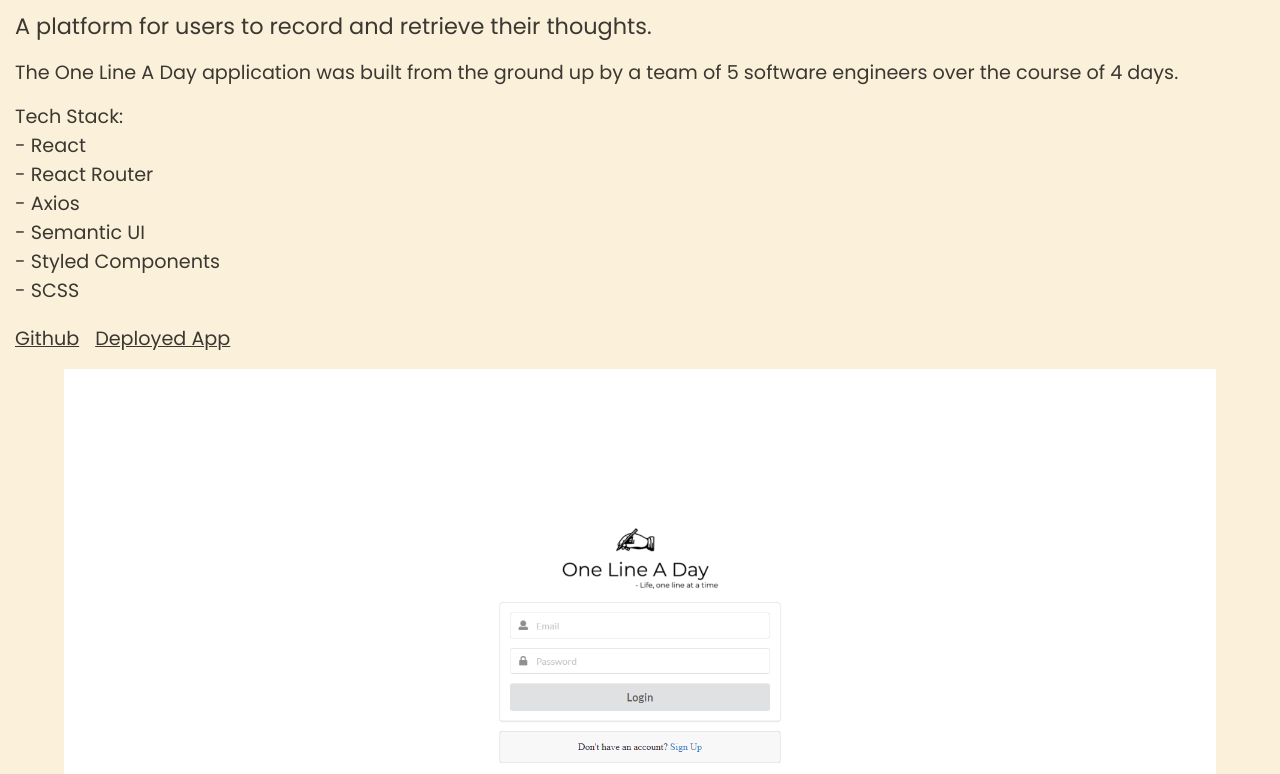
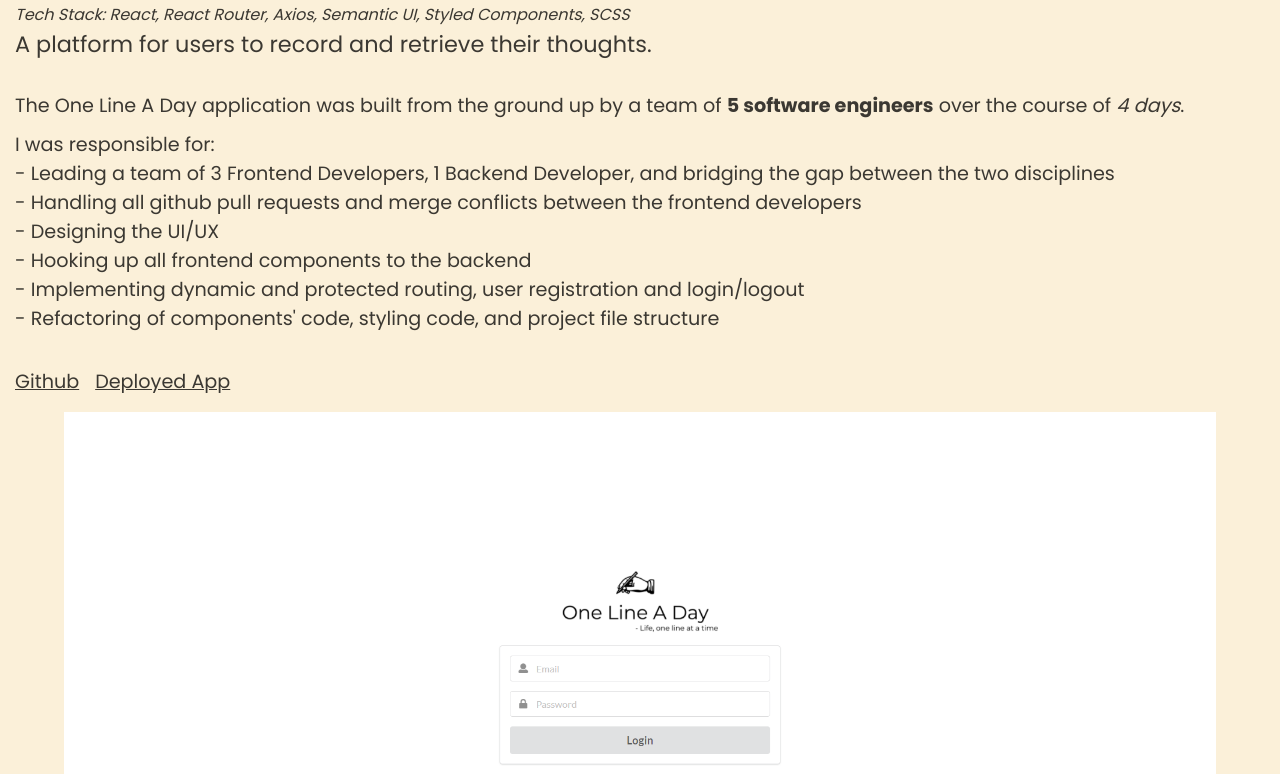
Before and after one commit to jaytee-padilla/portfolio, a plain HTML site: page one-line-a-day.html in a window 1280 px wide. Shown: the part 139-913 px from the top of the page. Drawn offline with Linux system fonts and the light colour scheme.

Commit message:
Refactored and added content toe one-line-a-day file

```diff
--- a/one-line-a-day.html
+++ b/one-line-a-day.html
@@ -29,30 +29,53 @@
       </p>
     <![endif]-->
 
-    <a href="index.html"><i class="fas fa-arrow-left"></i></a>
+    <a href="index.html"><i class="fas fa-arrow-left fa-lg"></i></a>
 
     <div class="project-info">
       <h2>One Line A Day</h2>
       <h6 class="project-role">Frontend Engineer & Project Lead</h6>
 
+      <p class="tech-stack">
+        <i>
+          Tech Stack: React, React Router, Axios, Semantic UI, Styled
+          Components, SCSS
+        </i>
+      </p>
+
       <p class="project-description">
         A platform for users to record and retrieve their thoughts.
       </p>
 
-      <p class="project-blurb">
-        The One Line A Day application was built from the ground up by a team of
-        5 software engineers over the course of 4 days.
-      </p>
+      <div class="project-blurb">
+        <p>
+          The One Line A Day application was built from the ground up by a team
+          of
+          <strong>5 software engineers</strong> over the course of
+          <i>4 days</i>.
+        </p>
 
-      <ul class="tech-stack">
-        Tech Stack:
-        <li>- React</li>
-        <li>- React Router</li>
-        <li>- Axios</li>
-        <li>- Semantic UI</li>
-        <li>- Styled Components</li>
-        <li>- SCSS</li>
-      </ul>
+        <ul>
+          I was responsible for:
+          <li>
+            - Leading a team of 3 Frontend Developers, 1 Backend Developer, and
+            bridging the gap between the two disciplines
+          </li>
+          <li>
+            - Handling all github pull requests and merge conflicts between the
+            frontend developers
+          </li>
+          <li>- Designing the UI/UX</li>
+          <li>- Hooking up all frontend components to the backend</li>
+          <li>
+            - Implementing dynamic and protected routing, user registration and
+            login/logout
+          </li>
+          <li>
+            - Refactoring of components' code, styling code, and project file
+            structure
+          </li>
+        </ul>
+      </div>
 
       <div class="links">
         <a href="https://github.com/jaytee-padilla/one-line-a-day-FE">Github</a>
@@ -68,10 +91,7 @@
 
         <div class="screenshot">
           <a href="images/journal_entries.png">
-            <img
-              src="images/journal_entries.png"
-              alt="journal entries page"
-            />
+            <img src="images/journal_entries.png" alt="journal entries page" />
           </a>
         </div>
 
--- a/style/one-line-a-day.scss
+++ b/style/one-line-a-day.scss
@@ -42,26 +42,43 @@ body {
 
   .project-role {
     margin-bottom: 10px;
+    font-size: 0.9rem;
+    font-weight: 600;
+
+    @media only screen and (min-width: 768px) {
+      font-size: 1rem;
+    }
+  }
+
+  .tech-stack {
+    font-size: 0.9rem;
+
+    @media only screen and (min-width: 768px) {
+      font-size: 1rem;
+    }
   }
 
   .project-description {
-    margin-bottom: 15px;
+    margin-bottom: 30px;
   }
 
   .project-blurb {
-    margin-bottom: 15px;
+    margin-bottom: 30px;
 
     @media only screen and (min-width: 768px) {
       font-size: 1.2rem;
     }
-  }
 
-  .tech-stack {
-    list-style: none;
-    margin-bottom: 15px;
+    p {
+      margin-bottom: 10px;
+    }
 
-    @media only screen and (min-width: 768px) {
-      font-size: 1.2rem;
+    ul {
+      list-style: none;
+
+      @media only screen and (min-width: 768px) {
+        font-size: 1.2rem;
+      }
     }
   }
 
```
Also changed, not shown: style/one-line-a-day.css, 1 other file.
